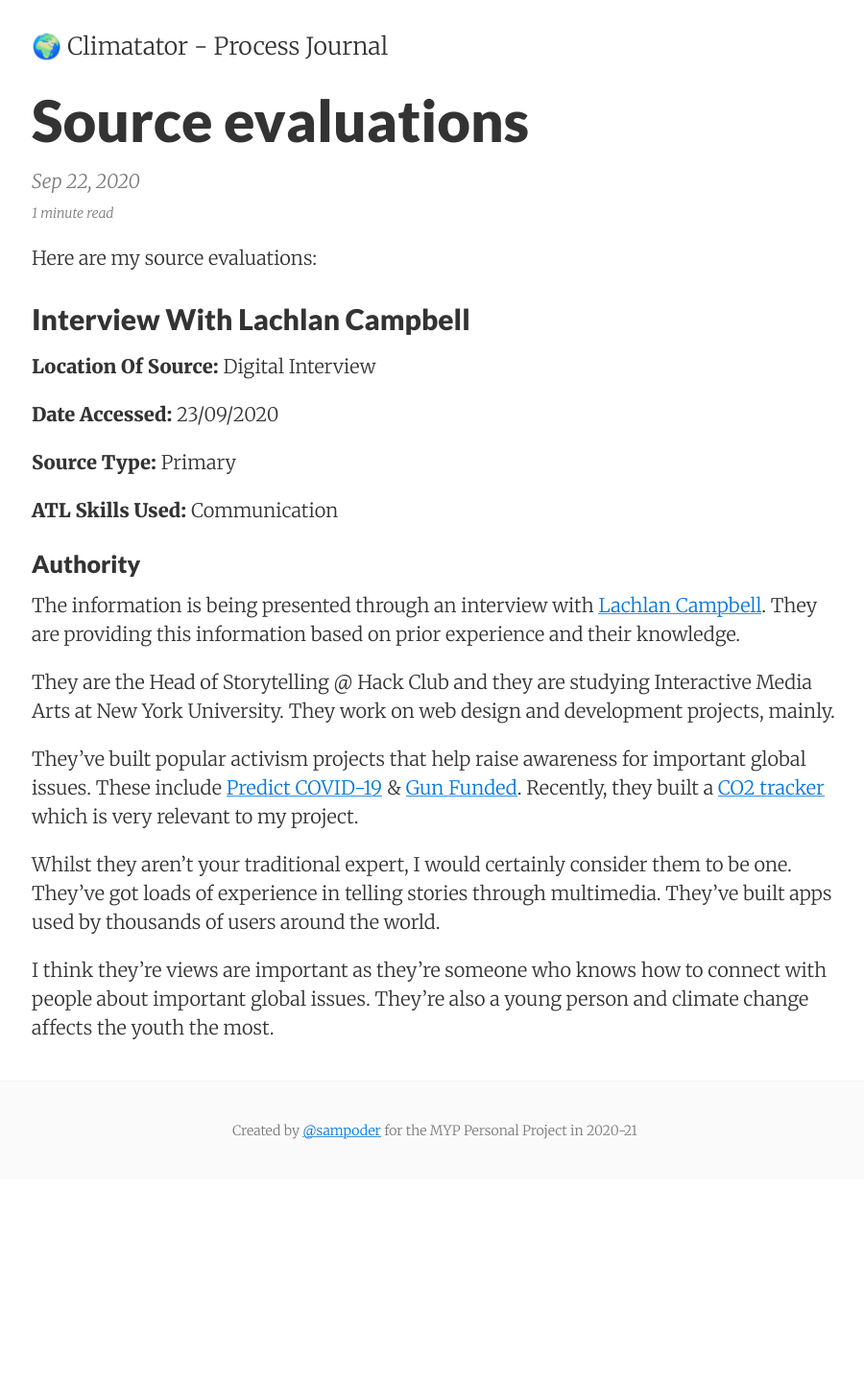
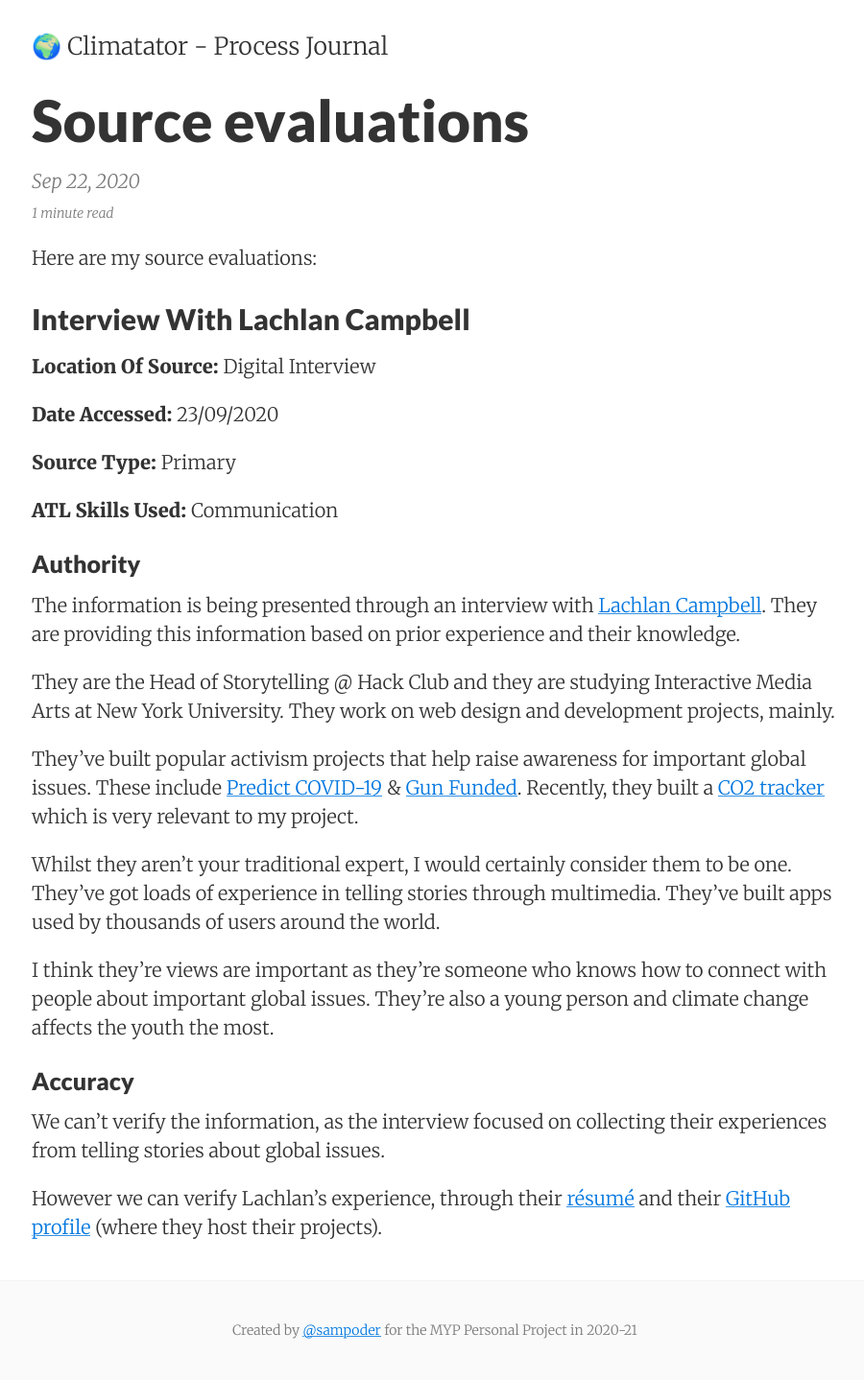
Before and after one commit to sampoder/climatator, a Jekyll site: the page built from journal/_posts/2020-09-22-source-evaluation.md, in a window 1280 px wide. Shown: the whole page at 96% size, without its empty margins (187-1087 px from the left). Built offline with Jekyll 4.4.1, drawn with Linux system fonts in a browser that asks for light colours; before the commit the page ends 1229 px from its top, so only the background shows below that.

Commit message:
Update 2020-09-22-source-evaluation.md

```diff
--- a/journal/_posts/2020-09-22-source-evaluation.md
+++ b/journal/_posts/2020-09-22-source-evaluation.md
@@ -8,6 +8,7 @@ summary: Analysing the value and accuracy of my sources
 Here are my source evaluations:
 
 ## Interview With Lachlan Campbell
+
 
 **Location Of Source:** Digital Interview
 
@@ -28,3 +29,9 @@ They’ve built popular activism projects that help raise awareness for importan
 Whilst they aren’t your traditional expert, I would certainly consider them to be one. They’ve got loads of experience in telling stories through multimedia. They’ve built apps used by thousands of users around the world.
 
 I think they’re views are important as they’re someone who knows how to connect with people about important global issues. They’re also a young person and climate change affects the youth the most.
+
+### Accuracy
+
+We can’t verify the information, as the interview focused on collecting their experiences from telling stories about global issues.
+
+However we can verify Lachlan’s experience, through their [résumé](https://lachlanjc.com/resume) and their [GitHub profile](https://github.com/lachlanjc) (where they host their projects).
```
